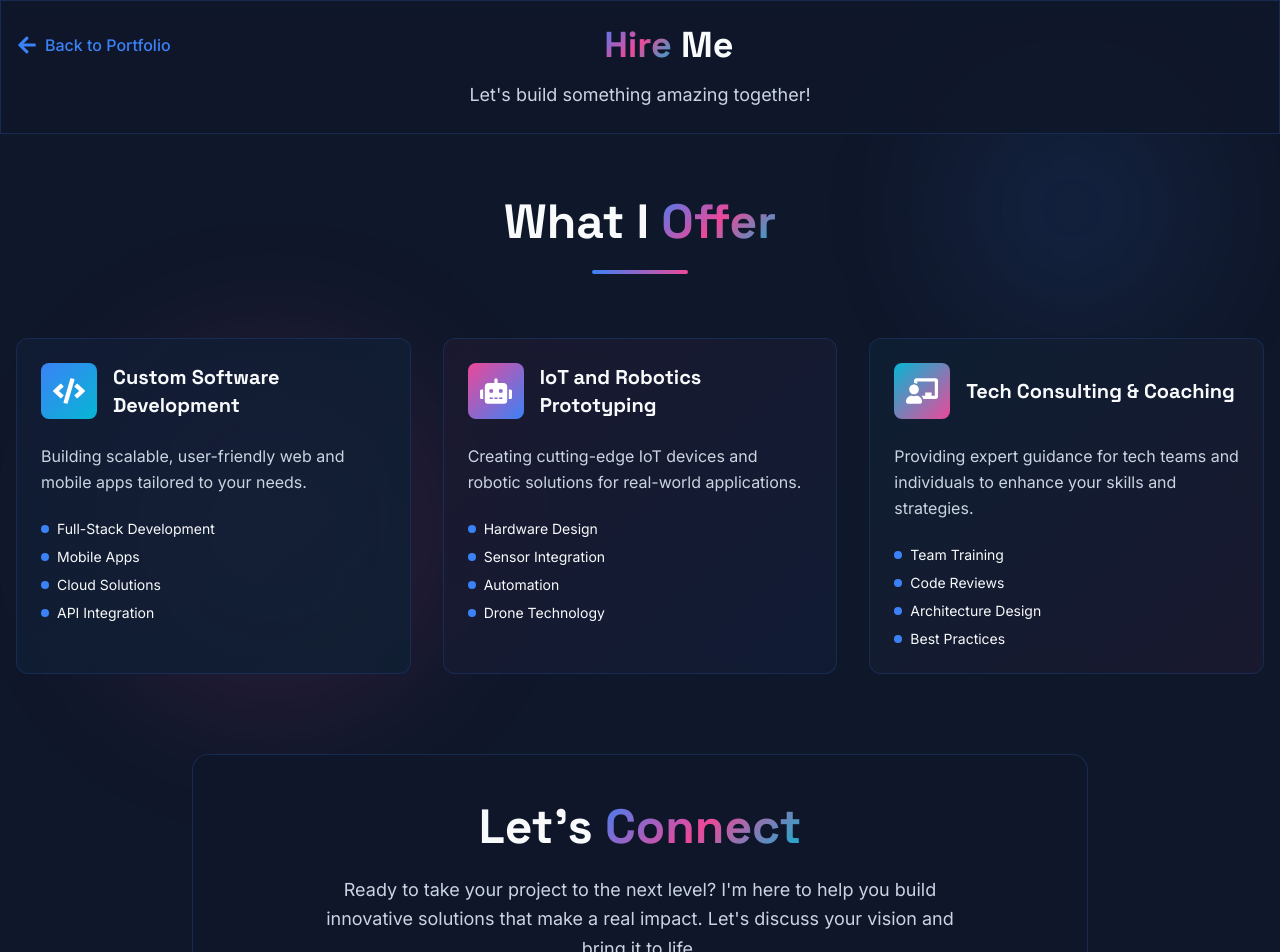
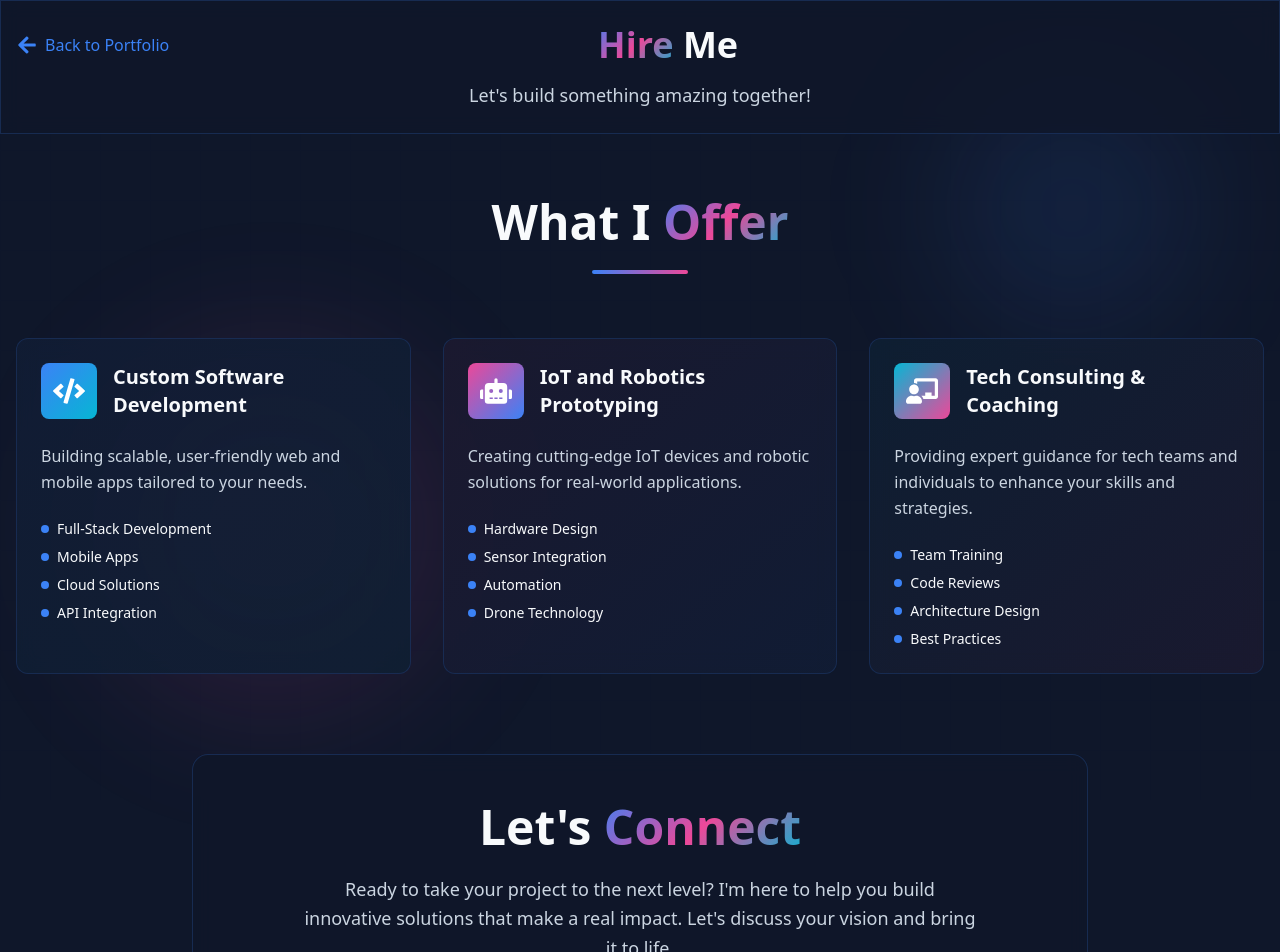
Before and after one commit to Mrdynamic-soni/saurabh-soni, a Next.js app: page /hireme in a window 1280 px wide. Shown: the top 952 px of the page. Built offline with nearby package versions, Linux system fonts and the light colour scheme.

Commit message:
refactor: replace Google Fonts with system fonts for improved performance fix: update text to use HTML entities for apostrophes

```diff
--- a/src/app/globals.css
+++ b/src/app/globals.css
@@ -1,4 +1,4 @@
-@import url('https://fonts.googleapis.com/css2?family=Space+Grotesk:wght@300;400;500;600;700&family=Inter:wght@300;400;500;600;700&display=swap');
+/* Using system fonts for better performance and reliability */
 @tailwind base;
 @tailwind components;
 @tailwind utilities;
--- a/src/app/hireme/page.tsx
+++ b/src/app/hireme/page.tsx
@@ -67,7 +67,7 @@ const HireMe: React.FC = () => {
             transition={{ delay: 0.3, duration: 0.6 }}
             className="text-center text-muted text-lg mt-4"
           >
-            Let's build something amazing together!
+            Let&apos;s build something amazing together!
           </motion.p>
         </div>
       </motion.header>
@@ -145,12 +145,12 @@ const HireMe: React.FC = () => {
         >
           <div className="glass-effect rounded-2xl p-12 max-w-4xl mx-auto">
             <h2 className="text-4xl md:text-5xl font-space font-bold mb-6">
-              <span className="text-light">Let's </span>
+              <span className="text-light">Let&apos;s </span>
               <span className="gradient-text">Connect</span>
             </h2>
             <p className="text-muted text-lg mb-8 max-w-2xl mx-auto leading-relaxed">
-              Ready to take your project to the next level? I'm here to help you build innovative solutions
-              that make a real impact. Let's discuss your vision and bring it to life.
+              Ready to take your project to the next level? I&apos;m here to help you build innovative solutions
+              that make a real impact. Let&apos;s discuss your vision and bring it to life.
             </p>
 
             <div className="flex flex-col sm:flex-row justify-center gap-6">
--- a/src/app/layout.tsx
+++ b/src/app/layout.tsx
@@ -1,20 +1,5 @@
-import { Space_Grotesk, Inter } from "next/font/google";
 import "./globals.css";
 import { Metadata } from "next";
-
-const spaceGrotesk = Space_Grotesk({
-  subsets: ["latin"],
-  weight: ["300", "400", "500", "600", "700"],
-  variable: "--font-space-grotesk",
-  display: "swap",
-});
-
-const inter = Inter({
-  subsets: ["latin"],
-  weight: ["300", "400", "500", "600", "700"],
-  variable: "--font-inter",
-  display: "swap",
-});
 
 export const metadata: Metadata = {
   title: {
@@ -60,7 +45,7 @@ export default function RootLayout({
   children: React.ReactNode;
 }) {
   return (
-    <html lang="en" className={`${spaceGrotesk.variable} ${inter.variable} dark`}>
+    <html lang="en" className="dark">
       <body className="antialiased font-inter bg-dark text-light">
         {children}
       </body>
--- a/src/app/page.tsx
+++ b/src/app/page.tsx
@@ -1,6 +1,6 @@
 "use client";
 
-import React, { useState, useEffect, useRef } from "react";
+import React, { useState, useEffect, useRef, useMemo } from "react";
 import { motion } from "framer-motion";
 import Navigation from "@/components/organisms/Navigation";
 import HeroSection from "@/components/organisms/Herosection";
@@ -23,7 +23,7 @@ const Home: React.FC = () => {
   const [activeSection, setActiveSection] = useState<string>("home");
   const isClickingRef = useRef(false);
 
-  const sections: SectionItem[] = [
+  const sections: SectionItem[] = useMemo(() => [
     { id: "home", component: <HeroSection /> },
     { id: "about", component: <About /> },
     { id: "workexperience", component: <WorkExperienceSection /> },
@@ -33,7 +33,7 @@ const Home: React.FC = () => {
     { id: "portfolio", component: <PortfolioSection /> },
     { id: "resources", component: <ResourcesSection /> },
     { id: "contact", component: <ContactSection /> },
-  ];
+  ], []);
 
   const scrollToSection = (id: string) => {
     setActiveSection(id);
--- a/src/components/organisms/About.tsx
+++ b/src/components/organisms/About.tsx
@@ -100,13 +100,13 @@ const About: React.FC = () => {
                 <span className="gradient-text"> Tech Innovator</span>
               </h3>
               <p className="text-muted text-lg leading-relaxed mb-6">
-                I'm Saurabh Soni, a passionate full-stack developer with expertise in modern web technologies.
+                I&apos;m Saurabh Soni, a passionate full-stack developer with expertise in modern web technologies.
                 I specialize in React, Next.js, and scalable cloud solutions, with a proven track record of
                 delivering innovative projects and mentoring aspiring developers.
               </p>
               <p className="text-muted text-lg leading-relaxed">
                 Passionate about leveraging cutting-edge technology to create impactful solutions that push
-                the boundaries of what's possible in the digital realm.
+                the boundaries of what&apos;s possible in the digital realm.
               </p>
             </div>
 
--- a/src/components/organisms/Contact.tsx
+++ b/src/components/organisms/Contact.tsx
@@ -260,7 +260,7 @@ const Contact: React.FC = () => {
           </h2>
           <div className="w-24 h-1 bg-gradient-to-r from-primary to-secondary mx-auto rounded-full" />
           <p className="text-muted text-lg mt-6 max-w-2xl mx-auto">
-            Ready to bring your ideas to life? Let's connect and create something amazing together.
+            Ready to bring your ideas to life? Let&apos;s connect and create something amazing together.
           </p>
         </motion.div>
 
@@ -322,7 +322,7 @@ const Contact: React.FC = () => {
                 Send a Message
               </h3>
               <p className="text-muted text-lg mb-8">
-                Have a project in mind? Drop me a message and let's discuss how we can work together.
+                Have a project in mind? Drop me a message and let&apos;s discuss how we can work together.
               </p>
             </div>
 
--- a/src/components/organisms/Herosection.tsx
+++ b/src/components/organisms/Herosection.tsx
@@ -1,27 +1,9 @@
 "use client";
 
-import React, { useState, useEffect, Suspense } from "react";
+import React, { useState, useEffect, useMemo } from "react";
 import { motion } from "framer-motion";
-import dynamic from "next/dynamic";
 import Image from "next/image";
 import Me from "../../app/assests/Images/Me.jpg";
-
-// Dynamically import Lottie to avoid SSR issues
-const Lottie = dynamic(() => import("lottie-react"), { ssr: false });
-
-// Simple fallback animation data (you can replace with actual Lottie JSON)
-const heroAnimationData = {
-  v: "5.7.4",
-  fr: 30,
-  ip: 0,
-  op: 90,
-  w: 500,
-  h: 500,
-  nm: "Hero Animation",
-  ddd: 0,
-  assets: [],
-  layers: []
-};
 
 const HeroSection: React.FC = () => {
   const [currentText, setCurrentText] = useState("");
@@ -29,7 +11,7 @@ const HeroSection: React.FC = () => {
   const [loopIndex, setLoopIndex] = useState(0);
   const [typingSpeed, setTypingSpeed] = useState(150);
 
-  const roles = ["Full Stack Developer", "Tech Innovator", "Problem Solver", "Digital Creator", "Code Architect"];
+  const roles = useMemo(() => ["Full Stack Developer", "Tech Innovator", "Problem Solver", "Digital Creator", "Code Architect"], []);
 
   useEffect(() => {
     const handleTyping = () => {
@@ -108,7 +90,7 @@ const HeroSection: React.FC = () => {
               </h1>
 
               <div className="flex items-center gap-3 text-2xl md:text-3xl">
-                <span className="text-muted font-medium">I'm a</span>
+                <span className="text-muted font-medium">I&apos;m a</span>
                 <div className="relative">
                   <span className="gradient-text font-semibold">
                     {currentText}
--- a/src/components/organisms/Porfolio.tsx
+++ b/src/components/organisms/Porfolio.tsx
@@ -3,7 +3,7 @@
 import React from "react";
 import { motion } from "framer-motion";
 import { useInView } from "react-intersection-observer";
-import { FaGithub, FaEye, FaExternalLinkAlt } from "react-icons/fa";
+import { FaGithub, FaExternalLinkAlt } from "react-icons/fa";
 import Image from "next/image";
 
 const portfolioData = [
--- a/src/components/organisms/Skills.tsx
+++ b/src/components/organisms/Skills.tsx
@@ -1,6 +1,6 @@
 "use client";
 
-import React, { useEffect, useState } from "react";
+import React from "react";
 import { motion } from "framer-motion";
 import { useInView } from "react-intersection-observer";
 
--- a/src/utils/theme.ts
+++ b/src/utils/theme.ts
@@ -18,7 +18,7 @@ export const theme = {
     },
   },
   fonts: {
-    heading: 'Space Grotesk',
-    body: 'Inter',
+    heading: 'system-ui',
+    body: 'system-ui',
   },
 };
--- a/tailwind.config.ts
+++ b/tailwind.config.ts
@@ -18,8 +18,8 @@ export default {
         muted: '#CBD5E1',
       },
       fontFamily: {
-        'space': ['Space Grotesk', 'sans-serif'],
-        'inter': ['Inter', 'sans-serif'],
+        'space': ['system-ui', '-apple-system', 'BlinkMacSystemFont', 'Segoe UI', 'sans-serif'],
+        'inter': ['system-ui', '-apple-system', 'BlinkMacSystemFont', 'Segoe UI', 'sans-serif'],
       },
       animation: {
         'float': 'float 6s ease-in-out infinite',
```
